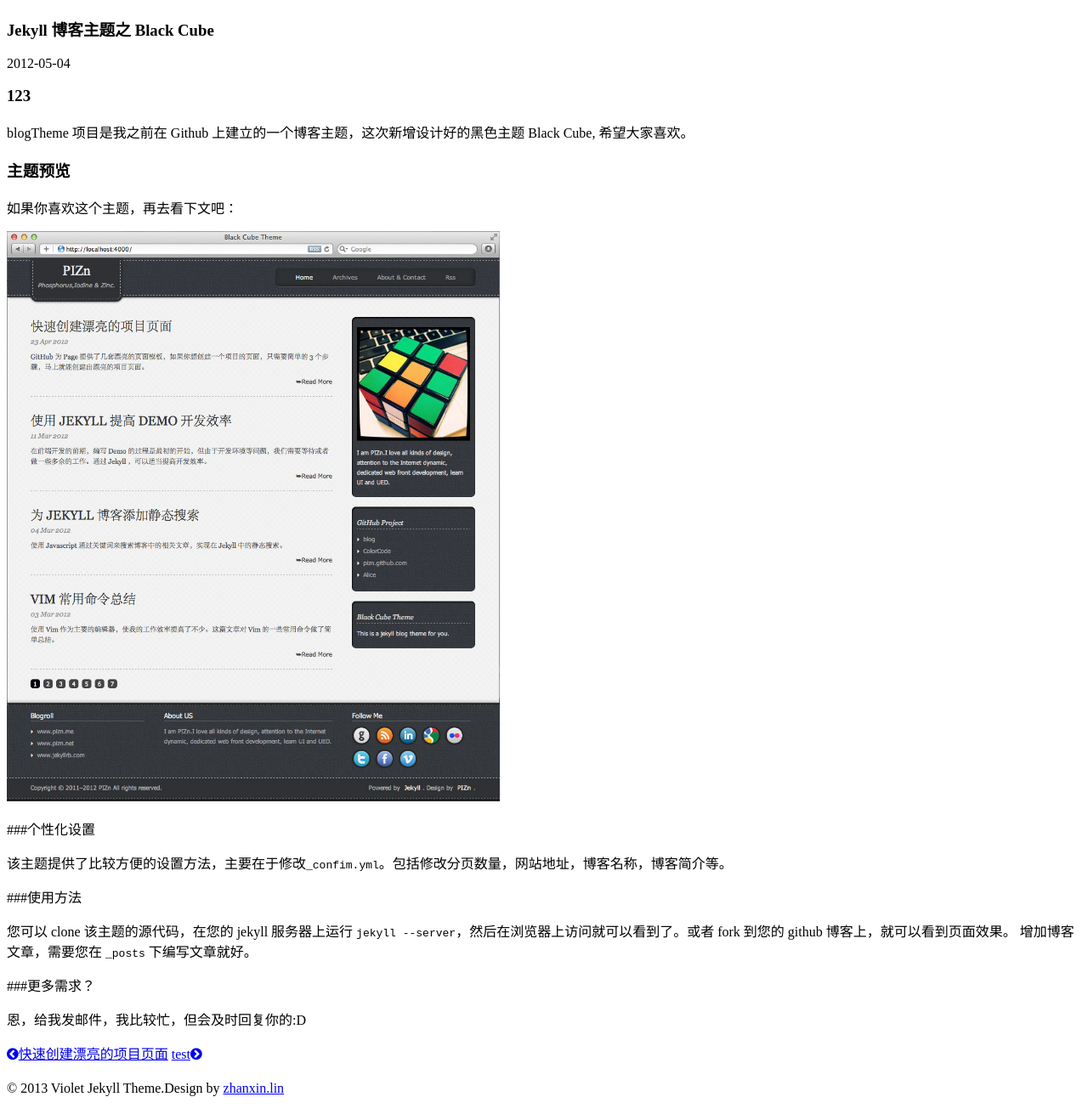
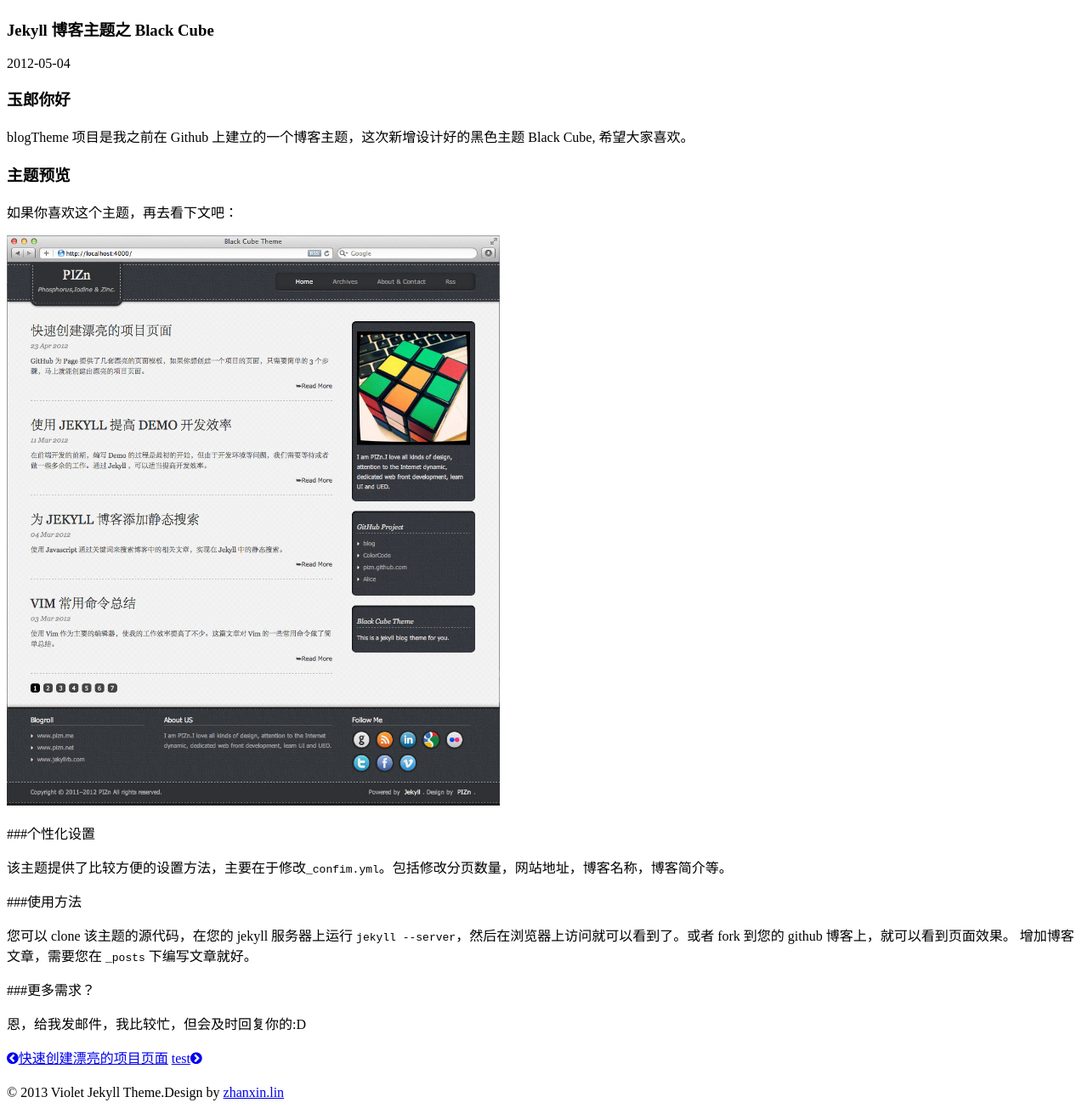
Before and after one commit to pizn/pizn.github.com, a Jekyll site: the page built from _posts/2012-05-04-the-jekyll-blog-theme-black-cube.md, in a window 1280 px wide. Shown: the whole page at 85% size. Built offline with Jekyll 4.4.1, drawn with Linux system fonts in a browser that asks for light colours; nearby versions of some CDN libraries; some web fonts are replaced; library files that are not in the unit come from our copies; comment, search, counter and statistics services are not loaded.

Commit message:
[log]: Update post

```diff
--- a/_posts/2012-05-04-the-jekyll-blog-theme-black-cube.md
+++ b/_posts/2012-05-04-the-jekyll-blog-theme-black-cube.md
@@ -4,7 +4,7 @@
 description: Black Cube 是一款 Jekyll 博客主题, 提供首页(index), 归档(archives), 联系(contact)三个页面。
 keywords: Jekyll, Blog, Theme, Design, Black Cube, PIZn
 ---
-### 123
+### 玉郎你好
 
 blogTheme 项目是我之前在 Github 上建立的一个博客主题，这次新增设计好的黑色主题 Black Cube, 希望大家喜欢。
 
```
